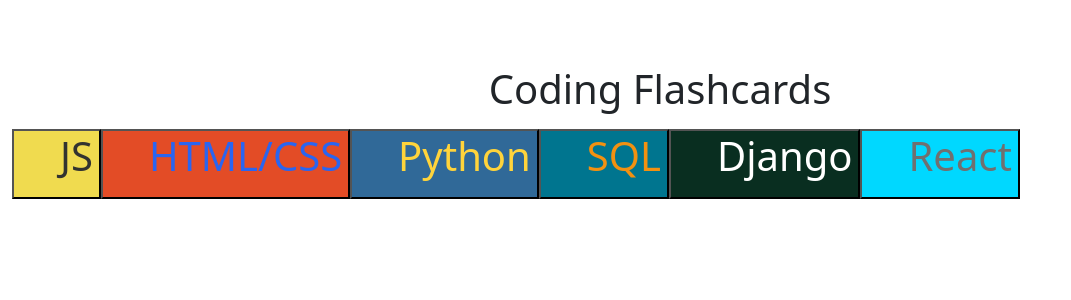
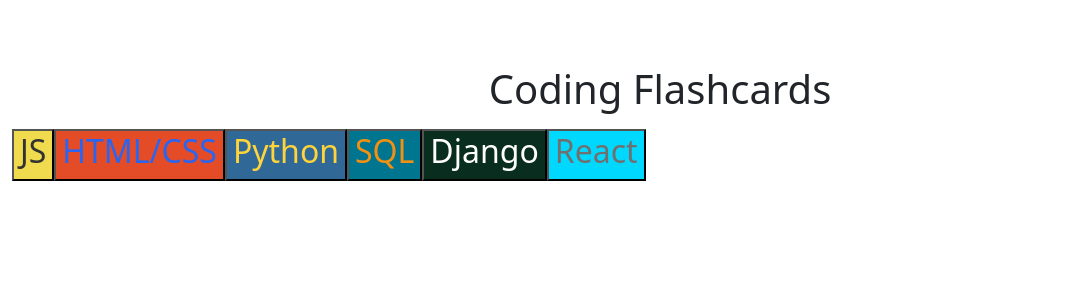
Before and after one commit to connor-hood/flashcard_fe, a React (Create React App) app: page / in a window 1280 px wide. Shown: the top 300 px of the page, without its empty margins (0-1071 px from the left). Built offline with nearby package versions, Linux system fonts and the light colour scheme.

Commit message:
got text centered on buttons, starting on next page view

```diff
--- a/src/components/app.css
+++ b/src/components/app.css
@@ -5,6 +5,10 @@
 .center {
     margin: 0;
     position: absolute;
+    top: 50%;
+    left: 50%;
+    -ms-transform: translate(-50%, -50%);
+    transform: translate(-50%, -50%);
 }
 
 .row-spacer {
--- a/src/components/app.jsx
+++ b/src/components/app.jsx
@@ -10,22 +10,22 @@ class App extends Component {
             <div className="container-fluid">
                 <TitleBar />
                 <button className="jsbutton">
-                    <h1>JS</h1>
+                    <h2>JS</h2>
                 </button>
                 <button className="htcsbutton">
-                    <h1>HTML/CSS</h1>
+                    <h2>HTML/CSS</h2>
                 </button>
                 <button className="pybutton">
-                    <h1>Python</h1>
+                    <h2>Python</h2>
                 </button>
                 <button className="sqlbutton">
-                    <h1>SQL</h1>
+                    <h2>SQL</h2>
                 </button>
                 <button className="djangobutton">
-                    <h1>Django</h1>
+                    <h2>Django</h2>
                 </button>
                 <button className="reactbutton">
-                    <h1>React</h1>
+                    <h2>React</h2>
                 </button>
             </div>
         );
```
